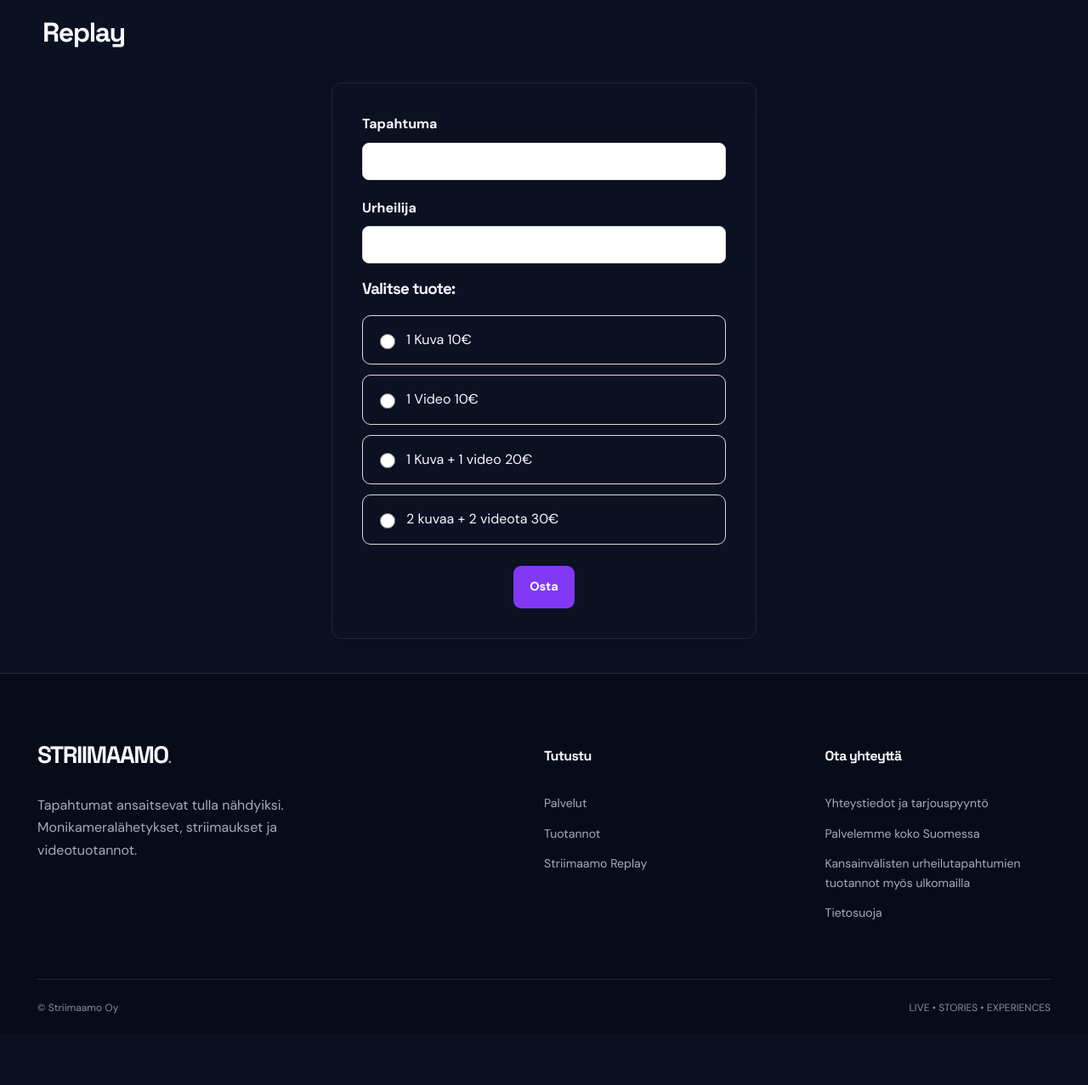
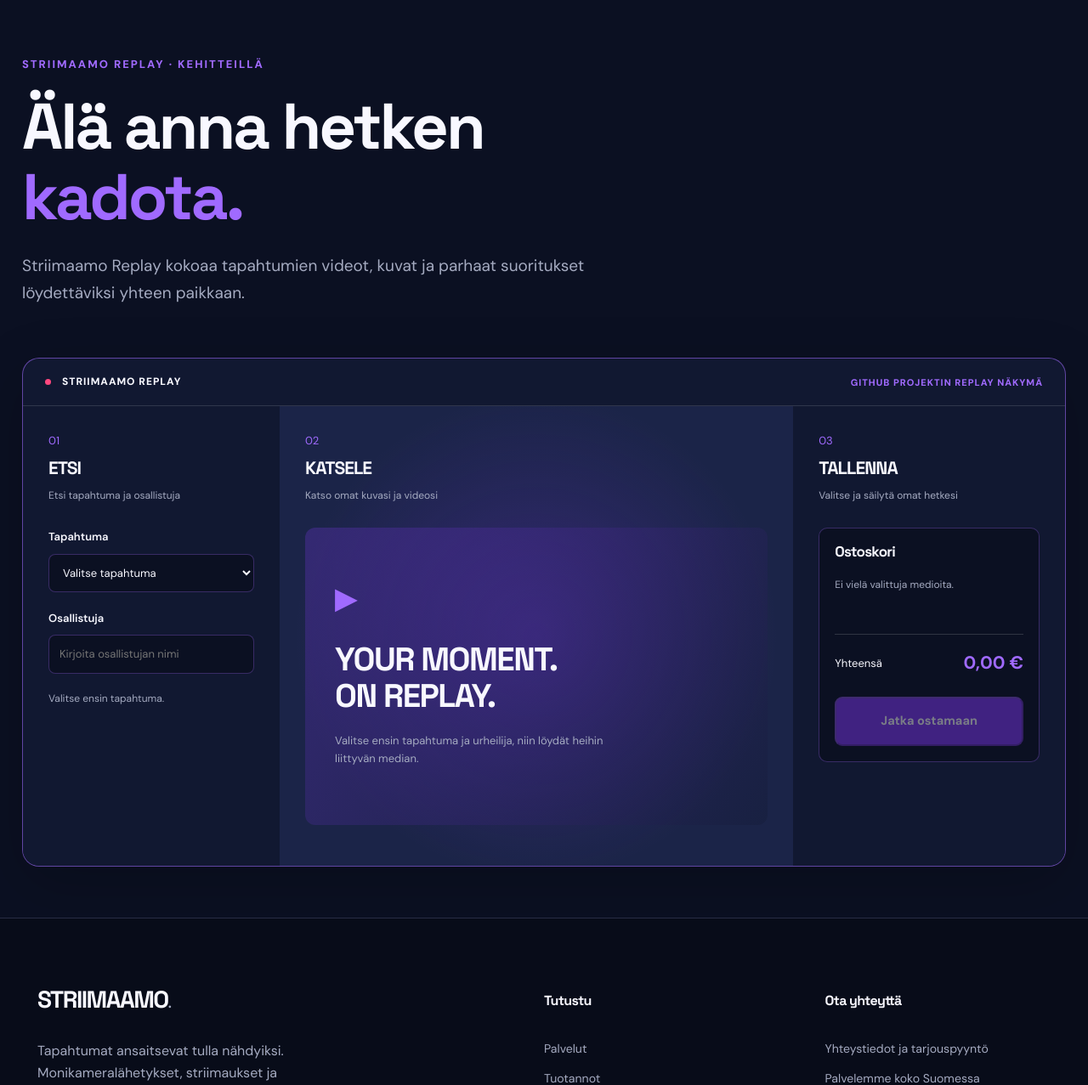
Before and after one commit to SamuelTiainen/Replay, a PHP site: page /replay.html in a window 1280 px wide. Shown: the part 95-1372 px from the top of the page at 85% size. Before the commit the page ends 1288 px from the top, so only its background shows below. Run offline with PHP 8.4, Linux system fonts and the light colour scheme.

Commit message:
replay sivu uusi näkymä

```diff
--- a/assets/style.css
+++ b/assets/style.css
@@ -474,3 +474,336 @@ main {
         grid-template-columns: 1fr;
     }
 }
+
+/* =========================================
+   REPLAY – UUSI KOLMIVAIHEINEN NÄKYMÄ
+========================================= */
+
+.replay-page {
+    width: min(1440px, calc(100% - 52px));
+    margin: 65px auto 60px;
+}
+
+/* Yläosan esittelytekstit */
+
+.replay-hero {
+    max-width: 850px;
+    margin-bottom: 60px;
+}
+
+.replay-eyebrow {
+    color: var(--purple2);
+    font-size: 13px;
+    font-weight: 800;
+    letter-spacing: 2px;
+    margin-bottom: 22px;
+}
+
+.replay-hero h1 {
+    font-size: clamp(48px, 6vw, 76px);
+    line-height: 1.08;
+    letter-spacing: -3px;
+    margin: 0 0 24px;
+    color: var(--white);
+}
+
+.replay-hero h1 span {
+    display: block;
+    color: var(--purple2);
+}
+
+.replay-lead {
+    max-width: 700px;
+    color: var(--muted);
+    font-size: 19px;
+    line-height: 1.7;
+}
+
+/* Päälaatikko */
+
+.replay-workspace {
+    border: 1px solid rgba(160, 106, 255, 0.55);
+    border-radius: 20px;
+    overflow: hidden;
+    background: var(--navy2);
+    box-shadow: 0 20px 70px rgba(0, 0, 0, 0.2);
+}
+
+.replay-workspace-header {
+    min-height: 56px;
+    padding: 0 26px;
+    display: flex;
+    align-items: center;
+    justify-content: space-between;
+    border-bottom: 1px solid rgba(255, 255, 255, 0.13);
+}
+
+.replay-brand-label {
+    display: flex;
+    align-items: center;
+    gap: 13px;
+    font-size: 12px;
+    font-weight: 800;
+    letter-spacing: 1px;
+}
+
+.replay-status-dot {
+    width: 7px;
+    height: 7px;
+    border-radius: 50%;
+    background: #ff477e;
+}
+
+.replay-preview-label {
+    color: var(--purple2);
+    font-size: 11px;
+    font-weight: 800;
+    letter-spacing: 1px;
+}
+
+/* Kolme pääosiota */
+
+.replay-workspace-content {
+    display: grid;
+    grid-template-columns: minmax(220px, 0.85fr)
+                           minmax(400px, 1.7fr)
+                           minmax(230px, 0.9fr);
+    min-height: 510px;
+}
+
+.replay-panel {
+    min-width: 0;
+    padding: 30px;
+}
+
+.replay-find,
+.replay-keep {
+    background: #111831;
+}
+
+.replay-watch {
+    background:
+        radial-gradient(
+            circle at 50% 50%,
+            rgba(129, 57, 245, 0.25),
+            transparent 70%
+        ),
+        #1b2448;
+}
+
+.replay-step-number {
+    color: var(--purple2);
+    font-size: 13px;
+    margin-bottom: 9px;
+}
+
+.replay-panel h2 {
+    font-size: 21px;
+    margin: 0 0 8px;
+    color: var(--white);
+}
+
+.replay-panel-description {
+    color: var(--muted);
+    font-size: 12px;
+    line-height: 1.6;
+    margin-bottom: 28px;
+}
+
+/* FIND – hakukentät */
+
+.replay-field {
+    margin-bottom: 20px;
+}
+
+.replay-field label {
+    display: block;
+    color: var(--white);
+    font-size: 13px;
+    font-weight: 600;
+    margin-bottom: 9px;
+}
+
+.replay-field input,
+.replay-field select {
+    width: 100%;
+    min-height: 45px;
+    padding: 11px 12px;
+    color: var(--white);
+    background: var(--navy);
+    border: 1px solid rgba(160, 106, 255, 0.3);
+    border-radius: 8px;
+    font: inherit;
+    font-size: 13px;
+}
+
+.replay-field input:focus,
+.replay-field select:focus {
+    outline: none;
+    border-color: var(--purple2);
+}
+
+.replay-field select option {
+    background: var(--navy);
+    color: var(--white);
+}
+
+.athlete-results {
+    color: var(--muted);
+    font-size: 12px;
+    line-height: 1.6;
+}
+
+/* WATCH – media-alue */
+
+.replay-media-area {
+    min-height: 350px;
+}
+
+.replay-media-empty {
+    min-height: 350px;
+    padding: 35px;
+    display: flex;
+    flex-direction: column;
+    justify-content: center;
+    background:
+        linear-gradient(
+            125deg,
+            rgba(129, 57, 245, 0.25),
+            rgba(17, 24, 49, 0.3)
+        );
+    border-radius: 12px;
+}
+
+.replay-play-icon {
+    color: var(--purple2);
+    font-size: 35px;
+    margin-bottom: 20px;
+}
+
+.replay-media-empty h3 {
+    font-size: clamp(26px, 3vw, 44px);
+    line-height: 1.12;
+    letter-spacing: -1.5px;
+    margin: 0;
+}
+
+.replay-media-empty p {
+    max-width: 340px;
+    color: var(--muted);
+    font-size: 13px;
+    line-height: 1.6;
+    margin-top: 22px;
+}
+
+/* Media-korttien tuleva ruudukko */
+
+.replay-media-grid {
+    display: grid;
+    grid-template-columns: repeat(2, minmax(0, 1fr));
+    gap: 14px;
+    margin-top: 18px;
+}
+
+.replay-media-grid:empty {
+    display: none;
+}
+
+/* KEEP – ostoskori */
+
+.replay-cart {
+    padding: 18px;
+    background: var(--navy);
+    border: 1px solid rgba(160, 106, 255, 0.3);
+    border-radius: 10px;
+}
+
+.replay-cart h3 {
+    font-size: 17px;
+    margin: 0 0 20px;
+}
+
+.replay-cart-items {
+    color: var(--muted);
+    font-size: 12px;
+    line-height: 1.6;
+    min-height: 55px;
+}
+
+.replay-cart-total {
+    display: flex;
+    justify-content: space-between;
+    align-items: center;
+    gap: 10px;
+    padding-top: 16px;
+    margin-top: 12px;
+    border-top: 1px solid rgba(255, 255, 255, 0.15);
+    font-size: 13px;
+}
+
+.replay-cart-total strong {
+    color: var(--purple2);
+    font-size: 21px;
+}
+
+.replay-checkout {
+    width: 100%;
+    margin-top: 22px;
+}
+
+.replay-checkout:disabled {
+    opacity: 0.45;
+    cursor: not-allowed;
+}
+
+/* Mobiilinäkymä */
+
+@media (max-width: 1050px) {
+    .replay-workspace-content {
+        grid-template-columns: 1fr 1.5fr;
+    }
+
+    .replay-keep {
+        grid-column: 1 / -1;
+    }
+}
+
+@media (max-width: 700px) {
+    .replay-page {
+        width: calc(100% - 30px);
+        margin-top: 40px;
+    }
+
+    .replay-hero {
+        margin-bottom: 35px;
+    }
+
+    .replay-hero h1 {
+        font-size: 46px;
+        letter-spacing: -2px;
+    }
+
+    .replay-lead {
+        font-size: 16px;
+    }
+
+    .replay-workspace-content {
+        grid-template-columns: 1fr;
+    }
+
+    .replay-panel {
+        padding: 24px;
+    }
+
+    .replay-keep {
+        grid-column: auto;
+    }
+
+    .replay-workspace-header {
+        padding: 0 15px;
+    }
+
+    .replay-preview-label {
+        font-size: 9px;
+    }
+}
--- a/replay.html
+++ b/replay.html
@@ -6,73 +6,173 @@
     <meta charset="UTF-8">
     <meta name="viewport" content="width=device-width, initial-scale=1.0">
 
-    <title>Striimaamo</title>
+    <title>Striimaamo Replay</title>
 
     <link rel="stylesheet" href="assets/style.css">
 
     <script src="assets/js/layout.js" defer></script>
+    <script src="assets/js/replay.js" defer></script>
 </head>
 
 <body>
+
     <div id="header-placeholder"></div>
 
     <main id="main">
 
-<div>
-    <h1 class="replay-title">Replay</h1>
+        <section class="replay-page">
 
-    <div class="form-card">
+            <!-- Sivun esittelytekstit -->
+            <div class="replay-hero">
 
-        <form action="media.html" method="GET">
+                <p class="replay-eyebrow">
+                    STRIIMAAMO REPLAY · KEHITTEILLÄ
+                </p>
 
-            <!-- Tapahtuma -->
-            <div class="form-group">
-                <label for="fname">Tapahtuma</label>
-                <input type="text" id="fname" name="tapahtuma" required>
+                <h1>
+                    Älä anna hetken
+                    <span>kadota.</span>
+                </h1>
+
+                <p class="replay-lead">
+                    Striimaamo Replay kokoaa
+                    tapahtumien videot, kuvat ja parhaat suoritukset
+                    löydettäviksi yhteen paikkaan.
+                </p>
+
             </div>
 
-            <!-- Urheilija -->
-            <div class="form-group">
-                <label for="lname">Urheilija</label>
-                <input type="text" id="lname" name="urheilija" required>
-            </div>
+            <!-- Replay-sovelluksen päälaatikko -->
+            <section class="replay-workspace">
 
-            <h3>Valitse tuote:</h3>
+                <div class="replay-workspace-header">
+                    <div class="replay-brand-label">
+                        <span class="replay-status-dot"></span>
+                        STRIIMAAMO REPLAY
+                    </div>
 
-            <!-- Tuotteet -->
-            <div class="product-options">
-                <label class="radio-option">
-                    <input type="radio" name="tuote" value="kuva" required>
-                    1 Kuva 10€
-                </label>
+                    <span class="replay-preview-label">
+                        GITHUB PROJEKTIN REPLAY NÄKYMÄ
+                    </span>
+                </div>
 
-                <label class="radio-option">
-                    <input type="radio" name="tuote" value="video">
-                    1 Video 10€
-                </label>
-                <label class="radio-option">
-                    <input type="radio" name="tuote" value="kuva_video">
-                    1 Kuva + 1 video 20€
-                </label>
+                <div class="replay-workspace-content">
 
-                <label class="radio-option">
-                    <input type="radio" name="tuote" value="2kuvaa_2videota">
-                    2 kuvaa + 2 videota 30€
-                </label>
-            </div>
+                    <!-- FIND -->
+                    <section class="replay-panel replay-find">
 
-            <button type="submit" class="btn btn-primary nav-cta">
-    Osta
-</button>
+                        <div class="replay-step-number">01</div>
+                        <h2>ETSI</h2>
 
-        </form>
+                        <p class="replay-panel-description">
+                            Etsi tapahtuma ja osallistuja
+                        </p>
 
-    </div>
-</div>
+                        <div class="replay-field">
+                            <label for="event-search">Tapahtuma</label>
 
+                            <select id="event-search">
+                                <option value="">Valitse tapahtuma</option>
+                            </select>
+                        </div>
+
+                        <div class="replay-field">
+                            <label for="athlete-search">Osallistuja</label>
+
+                            <input
+                                type="text"
+                                id="athlete-search"
+                                placeholder="Kirjoita osallistujan nimi"
+                            >
+                        </div>
+
+                        <div id="athlete-results" class="athlete-results">
+                            <p>Valitse ensin tapahtuma.</p>
+                        </div>
+
+                    </section>
+
+                    <!-- WATCH -->
+                    <section class="replay-panel replay-watch">
+
+                        <div class="replay-step-number">02</div>
+                        <h2>KATSELE</h2>
+
+                        <p class="replay-panel-description">
+                            Katso omat kuvasi ja videosi
+                        </p>
+
+                        <div class="replay-media-area">
+
+                            <div class="replay-media-empty">
+                                <span class="replay-play-icon">▶</span>
+
+                                <h3>YOUR MOMENT.</h3>
+                                <h3>ON REPLAY.</h3>
+
+                                <p>
+                                    Valitse ensin tapahtuma ja urheilija,
+                                    niin löydät heihin liittyvän median.
+                                </p>
+                            </div>
+
+                            <div
+                                id="replay-media-grid"
+                                class="replay-media-grid"
+                            >
+                                <!-- Mediaesikatselukortit lisätään tähän -->
+                            </div>
+
+                        </div>
+
+                    </section>
+
+                    <!-- KEEP -->
+                    <section class="replay-panel replay-keep">
+
+                        <div class="replay-step-number">03</div>
+                        <h2>TALLENNA</h2>
+
+                        <p class="replay-panel-description">
+                            Valitse ja säilytä omat hetkesi
+                        </p>
+
+                        <div class="replay-cart">
+
+                            <h3>Ostoskori</h3>
+
+                            <div
+                                id="replay-cart-items"
+                                class="replay-cart-items"
+                            >
+                                <p>Ei vielä valittuja medioita.</p>
+                            </div>
+
+                            <div class="replay-cart-total">
+                                <span>Yhteensä</span>
+                                <strong id="replay-cart-total">0,00 €</strong>
+                            </div>
+
+                            <button
+                                type="button"
+                                id="replay-checkout"
+                                class="btn btn-primary replay-checkout"
+                                disabled
+                            >
+                                Jatka ostamaan
+                            </button>
+
+                        </div>
+
+                    </section>
+
+                </div>
+
+            </section>
+
+        </section>
 
     </main>
-
 
     <div id="footer-placeholder"></div>
 
```
